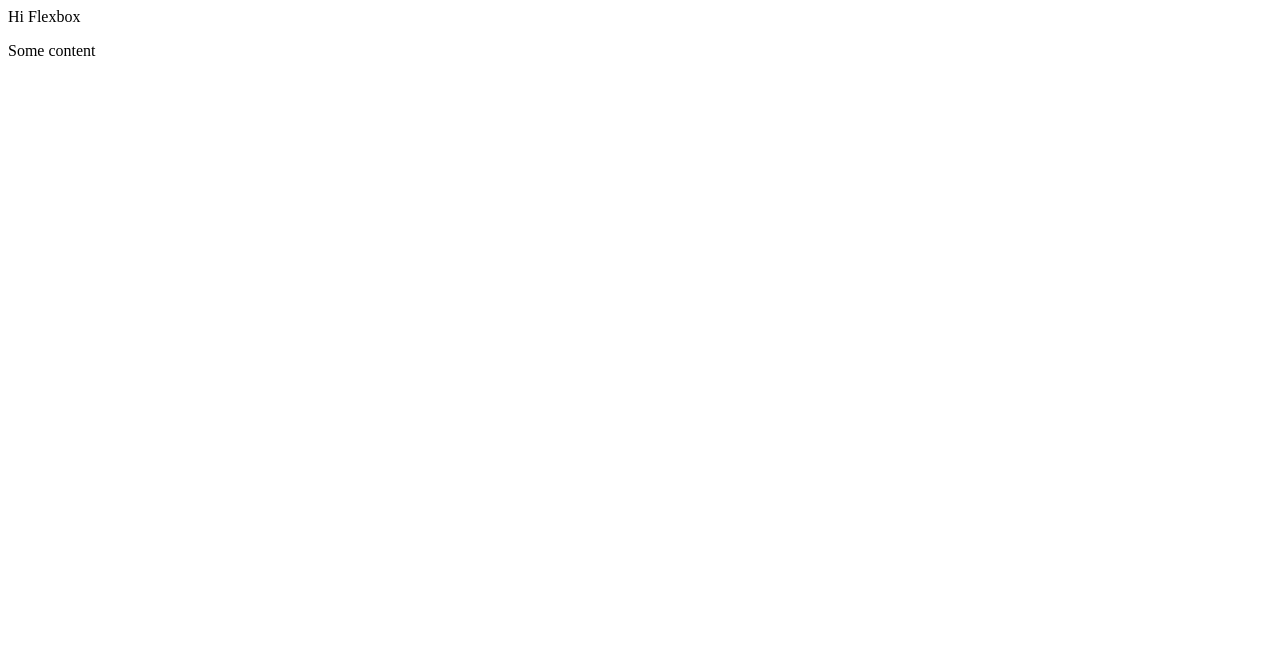
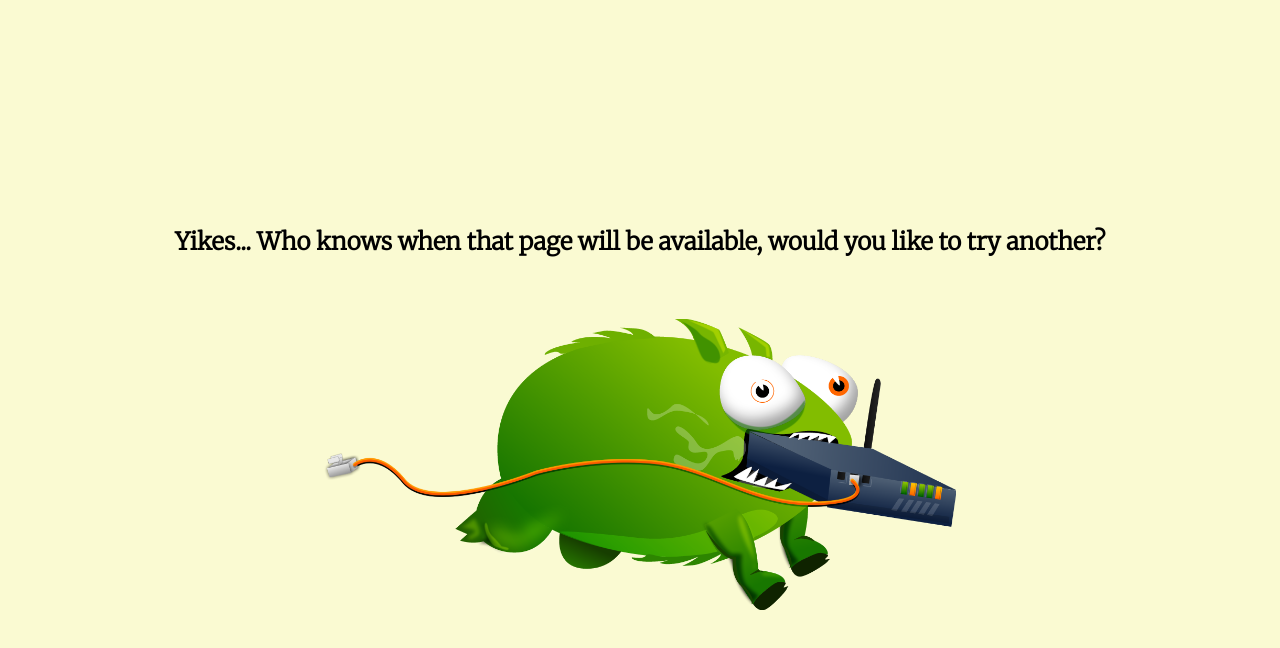
Before and after one commit to Khalidcharkaoui/FLEXBOX-COURSE, a website: page Index.html in a window 1280 px wide. Drawn offline with Linux system fonts and the light colour scheme.

```diff
--- a/Index.html
+++ b/Index.html
@@ -4,10 +4,37 @@
     <meta charset="UTF-8">
     <meta http-equiv="X-UA-Compatible" content="IE=edge">
     <meta name="viewport" content="width=device-width, initial-scale=1.0">
-    <title>Document</title>
+    <title>Error page</title>
+    <link href="https://fonts.googleapis.com/css2?family=Merriweather:wght@300&display=swap" rel="stylesheet">
+    <style>
+        body{
+            background-color: lightgoldenrodyellow;
+            font-family: 'Merriweather', serif;
+        }
+        .error_wrapper{
+            display: flex;
+            justify-content: center;
+            align-items: center;
+            height: 100vh;
+            flex-direction: column;
+        }
+
+        .error_wrapper >.error_heading {
+            margin-bottom: 42px;
+        }
+
+        img{
+            width: 50%;
+        }
+    </style>
+
 </head>
 <body>
-    <h> Hi Flexbox </h>
-    <p> Some content </p>
+    <div class= "error_wrapper">
+       <div class="error_heading">
+          <h2>Yikes... Who knows when that page will be available, would you like to try another?</h2>
+       </div>
+       <img src="tbot.png" alt="">
+    </div>
 </body>
 </html>
```
Also changed, not shown: tbot.png (added).
